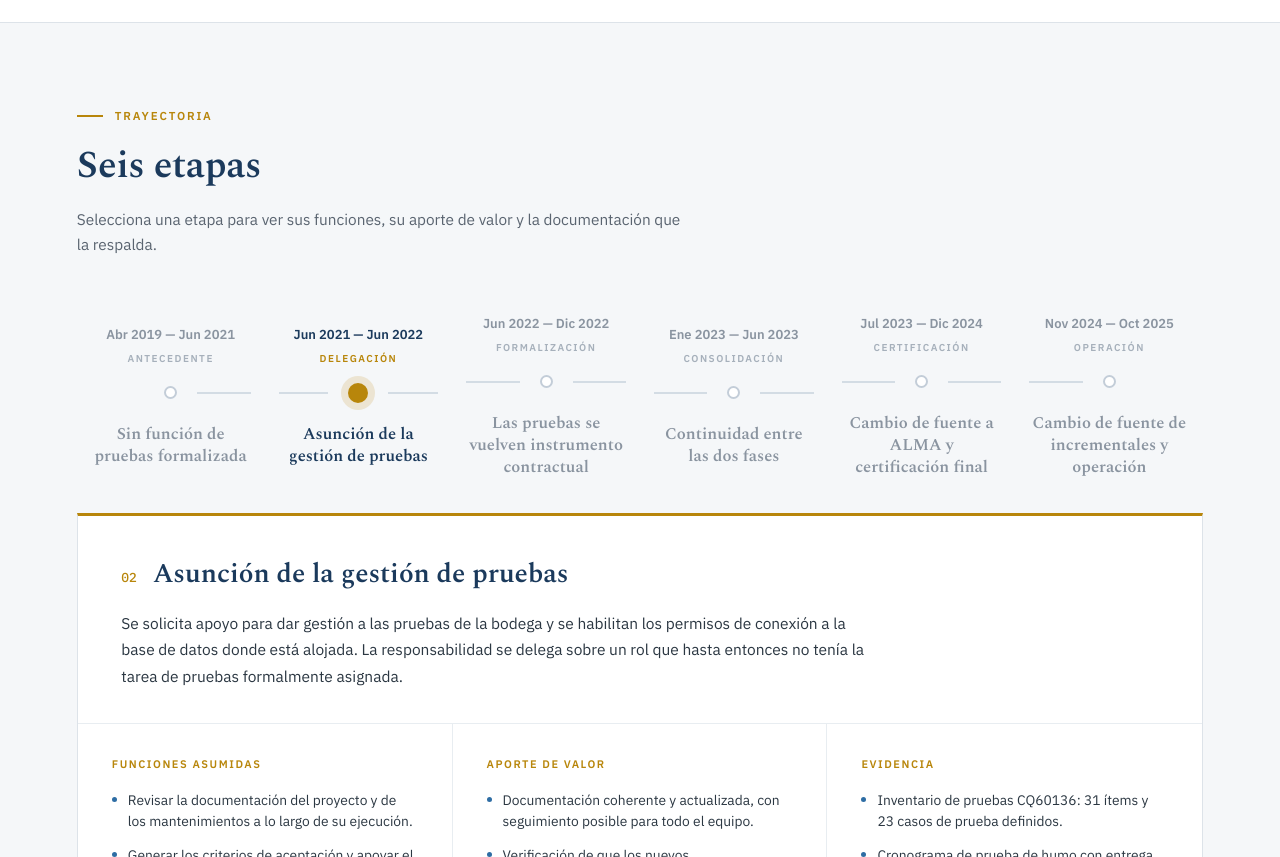
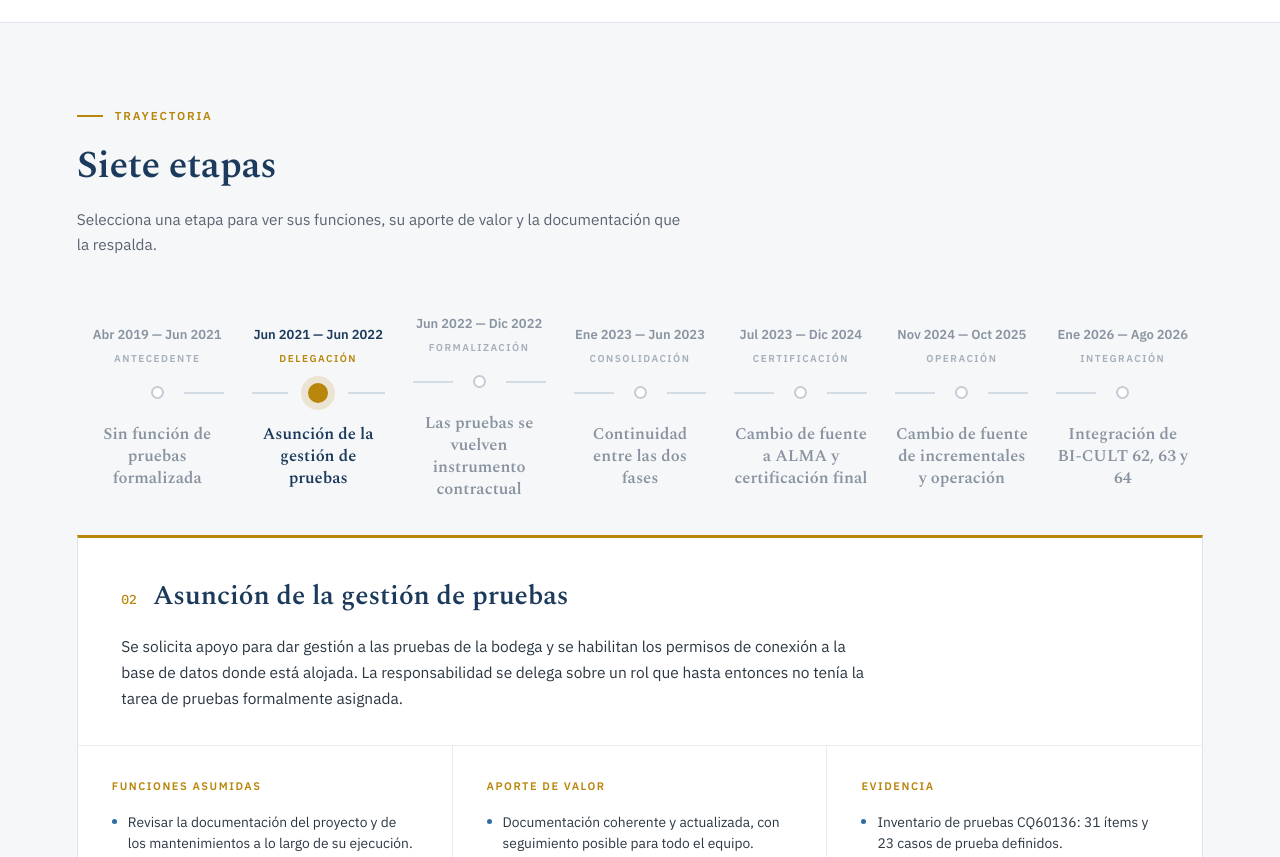
Before and after one commit to aquilu/bicult, a plain HTML site: page index.html in a window 1280 px wide. Shown: the part 1900-2757 px from the top of the page. Drawn offline with nearby package versions, Linux system fonts and the light colour scheme.

Commit message:
Añade la etapa 2026 y corrige el consumo del histórico
- Séptima etapa: integración de BI-CULT 62, 63 y 64 (junio de 2026) y
  los dos hallazgos identificados, uno bloqueante sobre los valores del
  ejemplar que interviene en el reporte NIIF.
- El histórico se consume por streaming desde los CSV, no por carga de
  archivo completo: la memoria del servidor de Informatica no lo permitía.
- La migración a Alma se sitúa en diciembre de 2022.

Co-Authored-By: Claude Opus 5 (1M context) <noreply@anthropic.com>
Claude-Session: https://claude.ai/code/session_01GRw5dPeSYFHvxAp1DsuiCx

```diff
--- a/index.html
+++ b/index.html
@@ -50,7 +50,7 @@ a:hover{color:var(--oro)}
 .cifras small{display:block;margin-top:11px;font-size:clamp(12px,1.05vw,13.5px);color:var(--gris);line-height:1.4}
 
 .tl{padding-top:clamp(46px,6.6vw,86px);padding-bottom:clamp(44px,6.8vw,90px)}
-#stepper{display:grid;grid-template-columns:repeat(6,minmax(0,1fr));margin-top:clamp(32px,4.2vw,54px)}
+#stepper{display:grid;grid-template-columns:repeat(7,minmax(0,1fr));margin-top:clamp(32px,4.2vw,54px)}
 .step{appearance:none;background:none;border:0;font:inherit;cursor:pointer;padding:4px 14px 0;text-align:center;color:inherit}
 .step .r{display:block;font-size:13px;font-weight:600;color:var(--gris-cl)}
 .step .e{display:block;margin-top:6px;font-size:10px;letter-spacing:.15em;font-weight:600;color:#A6B0BB}
@@ -170,11 +170,11 @@ a:hover{color:var(--oro)}
 </header>
 
 <section class="hero wrap">
-  <div class="kick"><i></i><span>ABRIL 2019 — OCTUBRE 2025</span></div>
+  <div class="kick"><i></i><span>ABRIL 2019 — AGOSTO 2026</span></div>
   <h1>De una tarea sin dueño a la certificación de un proyecto de seis años</h1>
   <p>La función de pruebas de la Bodega de Datos del proyecto BI Cultural pasó de ser una responsabilidad sin dedicación asignada a ser el mecanismo que certificaba los entregables y soportaba las decisiones de pago frente al proveedor.</p>
   <div class="chips">
-    <span>Teradata</span><span>Informatica PowerCenter</span><span>Alma · Ex Libris</span><span>SQL</span><span>Mantis · Jira</span><span>XML · API REST</span><span>Power BI</span>
+    <span>Teradata</span><span>Informatica PowerCenter</span><span>Alma · Ex Libris</span><span>SQL</span><span>Mantis · Jira</span><span>XML · API REST</span><span>Streaming</span><span>Power BI</span>
   </div>
 </section>
 
@@ -194,7 +194,7 @@ a:hover{color:var(--oro)}
 
 <section class="tl wrap">
   <div class="kick"><i></i><span>TRAYECTORIA</span></div>
-  <h2 class="sec-t">Seis etapas</h2>
+  <h2 class="sec-t">Siete etapas</h2>
   <p class="sec-p">Selecciona una etapa para ver sus funciones, su aporte de valor y la documentación que la respalda.</p>
   <div id="stepper" role="tablist" aria-label="Etapas del proyecto"></div>
   <div class="panel" id="panel"></div>
@@ -275,7 +275,7 @@ const ETAPAS=[
   {label:"APORTE DE VALOR",items:["Alineación formal entre las funciones ejercidas y un perfil técnico reconocido.","Continuidad del aseguramiento de calidad sin interrupción entre las dos fases del proyecto."]},
   {label:"EVIDENCIA",items:["Cronogramas y casos de prueba de los mantenimientos del periodo.","Documentación de hallazgos y seguimiento con el proveedor."]}]},
 {n:"05",rango:"Jul 2023 — Dic 2024",etiqueta:"CERTIFICACIÓN",titulo:"Cambio de fuente a ALMA y certificación final",
- historia:"La segunda fase sustituye la fuente de datos: de AbsysNET a Alma de Ex Libris. El cambio obliga a reconstruir la ingesta con procesos automáticos en Java, BTEQ y TPT para consumir y generar XML, revisar layouts y prototipos, y resolver la duplicidad de códigos de barras mediante el campo ITEM_PID.",
+ historia:"La segunda fase sustituye la fuente de datos: de AbsysNET a Alma de Ex Libris, en diciembre de 2022. La extracción pasa de texto plano BRS a MARC21 con salida en XML, y obliga a reconstruir la ingesta en Java, BTEQ y TPT. La memoria del servidor de Informatica no permitía procesar los archivos XML completos, así que el histórico se pasó a consumir por streaming; la duplicidad de códigos de barras se resolvió con el campo ITEM_PID.",
  cols:[
   {label:"FUNCIONES",items:["Ejecutar y documentar 166 pruebas sobre las bases de datos de prueba de la bodega.","Validar la carga y el poblamiento de autoridades, registros bibliográficos y ejemplares bajo la nueva fuente.","Registrar, clasificar y escalar los hallazgos al proveedor hasta su resolución.","Solicitar la construcción de la malla para automatizar el cargue de incrementales."]},
   {label:"APORTE DE VALOR",items:["Certificación de la mayoría de los sprints, con alta cobertura sobre la capa de vistas.","Detección temprana de fallas críticas de carga antes del paso a producción.","Trazabilidad completa de los hallazgos como soporte de la relación con el proveedor.","Insumo directo del informe final y del acta de cierre."]},
@@ -285,7 +285,13 @@ const ETAPAS=[
  cols:[
   {label:"FUNCIONES",items:["Probar y certificar los objetos de cada mantenimiento en el ambiente de pruebas antes del paso a producción.","Verificar los procedimientos almacenados, las vistas de extracción y de transformación y los parámetros creados en cada despliegue.","Validar la secuencia de ejecución de las mallas de parámetros, cargue por API, histórico e incremental."]},
   {label:"APORTE DE VALOR",items:["Cargue diario de novedades automatizado, sin intervención manual por lote.","Parametrización en base de datos que permite cambiar archivos y prefijos de la fuente sin tocar el código de los flujos.","Documentación de instalación y operación por mantenimiento, con backup y rollback ejecutables desde Jenkins."]},
-  {label:"EVIDENCIA",items:["Manual de instalación y manual de operación BICULT-163 (entrega del 14 de octubre de 2025).","Manual de instalación BICULT-151 (20 de noviembre de 2024)."]}]}];
+  {label:"EVIDENCIA",items:["Manual de instalación y manual de operación BICULT-163 (entrega del 14 de octubre de 2025).","Manual de instalación BICULT-151 (20 de noviembre de 2024)."]}]},
+{n:"07",rango:"Ene 2026 — Ago 2026",etiqueta:"INTEGRACIÓN",titulo:"Integración de BI-CULT 62, 63 y 64",
+ historia:"A finales de junio de 2026 las tres iniciativas quedaron integradas y en funcionamiento en el entorno de pruebas. En esa etapa se identificaron dos hallazgos: uno bloqueante sobre la calidad de los valores del ejemplar, que interviene directamente en el reporte NIIF, y otro sobre permisos de firewall en producción para el cargue incremental.",
+ cols:[
+  {label:"FUNCIONES",items:["Probar la integración de las tres iniciativas en el entorno de pruebas.","Identificar, clasificar y documentar los hallazgos encontrados.","Especificar el requerimiento de parametrización que recibirá el proveedor entrante."]},
+  {label:"APORTE DE VALOR",items:["Detección del hallazgo bloqueante antes del paso a producción: sin las severidades ni las transformaciones definidas, el proceso no pasa de Stage y no carga ningún registro.","Requerimiento especificado con campos de entrada y salida, formatos, orígenes y los seis casos de transformación con su distribución real."]},
+  {label:"EVIDENCIA",items:["Documento de mantenimiento BI-CULTURAL, 26 de agosto de 2026.","Registros en el modelo: 1.540.836 autoridades, 1.158.085 registros bibliográficos y 2.906.609 ejemplares."]}]}];
 
 const CIFRAS=[["166","pruebas ejecutadas en la fase ALMA"],["5","bases de datos de prueba cubiertas"],["9","hallazgos registrados y gestionados"],["6","años de duración del proyecto"]];
 const BD=[["PRU_BR_VIEW",65,"39%"],["PRU_BR_STAGE",31,"19%"],["PRU_BR_DATA",26,"16%"],["PRU_BR_LANDING",25,"15%"],["PRU_GESTOR_VIEW_STAGE",19,"11%"]];
```
